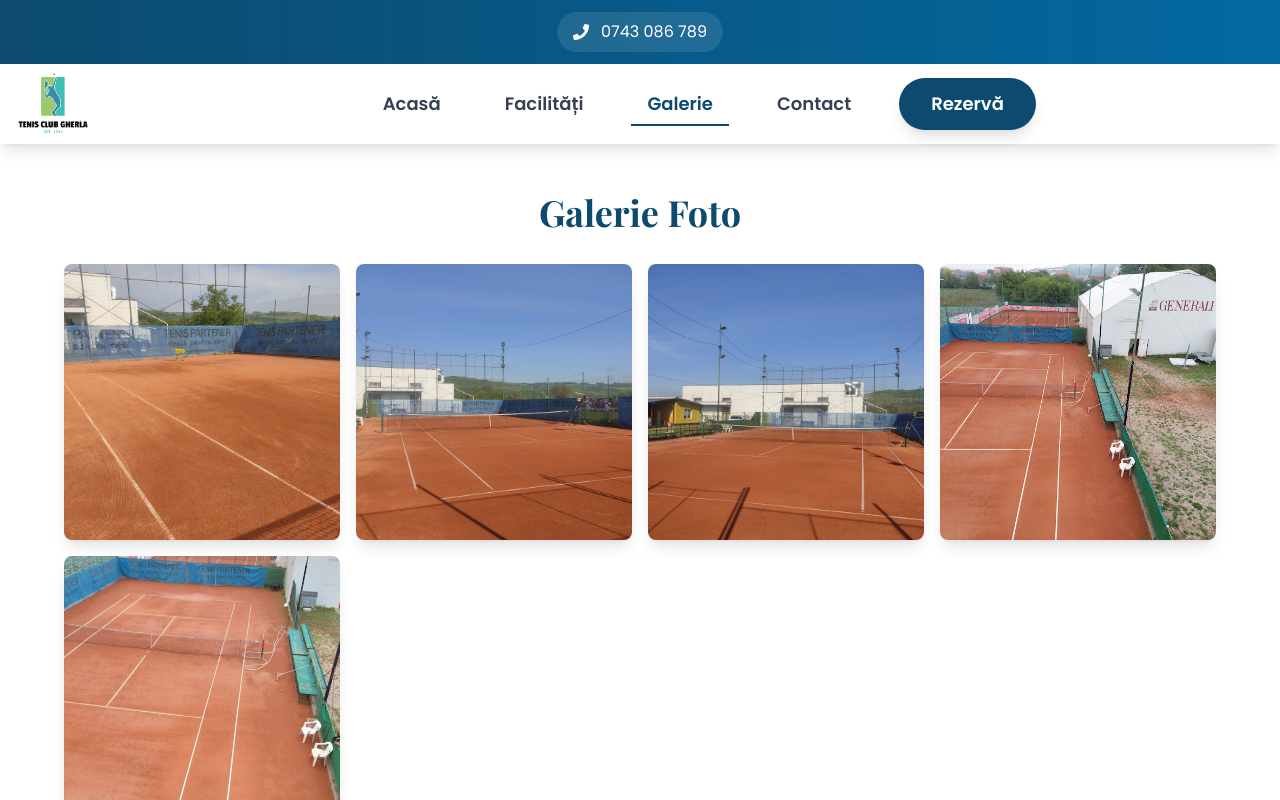
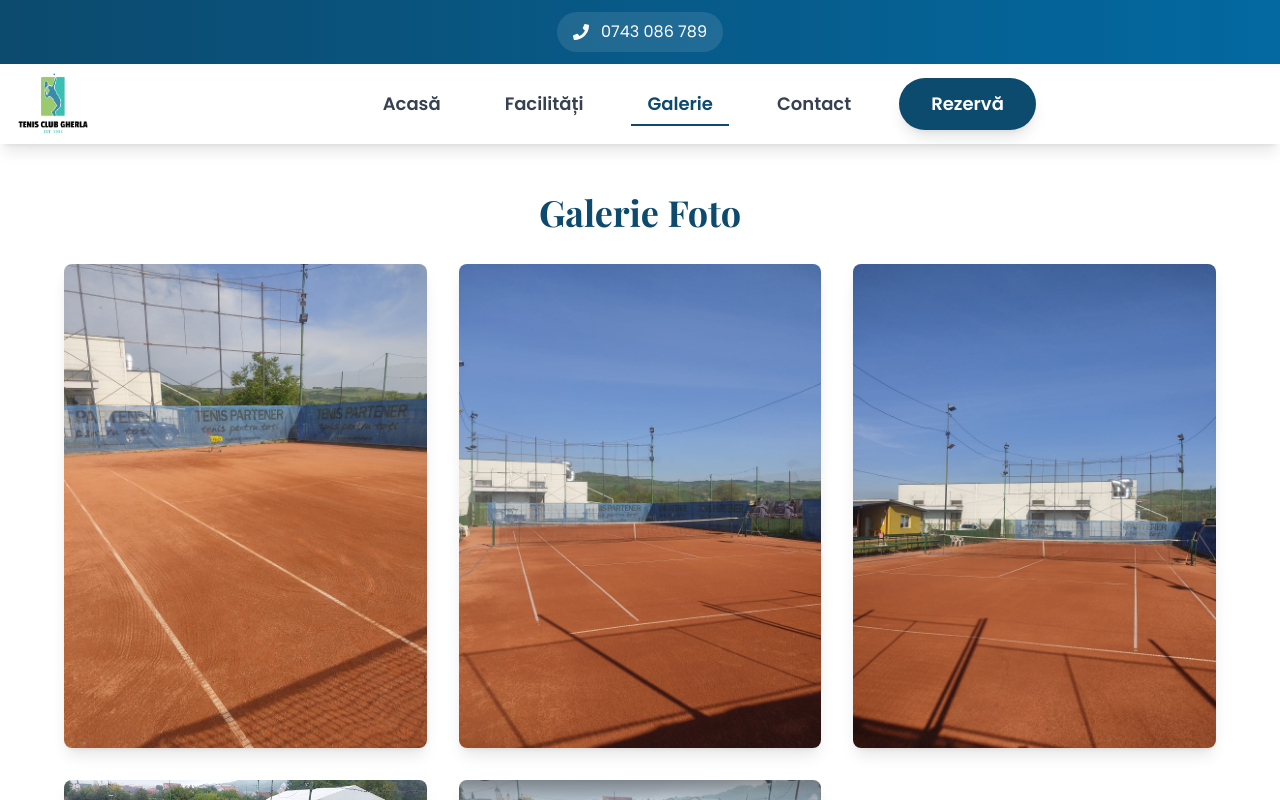
Before and after one commit to feudalics02/tennis-gherla-website, a React (Create React App) app: page /galerie in a window 1280 px wide. Shown: the top 800 px of the page. Built offline with nearby package versions, Linux system fonts and the light colour scheme.

Commit message:
feat: improve gallery image quality and aspect ratio handling

```diff
--- a/src/Components/GalleryPage.js
+++ b/src/Components/GalleryPage.js
@@ -35,17 +35,17 @@ export default function GalleryPage() {
                         Galerie Foto
                     </h2>
 
-                    <div className="grid grid-cols-2 md:grid-cols-3 lg:grid-cols-4 gap-4">
+                    <div className="grid grid-cols-1 md:grid-cols-2 lg:grid-cols-3 gap-8">
                         {images.map((img, index) => (
                             <div
                                 key={index}
-                                className="relative aspect-square cursor-pointer hover:scale-105 transition-transform duration-300"
+                                className="relative cursor-pointer hover:scale-105 transition-transform duration-300"
                                 onClick={() => openImage(index)}
                             >
                                 <img
                                     src={img}
                                     alt={`Teren ${index + 1}`}
-                                    className="w-full h-full object-cover rounded-lg shadow-lg"
+                                    className="w-full h-auto rounded-lg shadow-lg"
                                     loading="lazy"
                                 />
                             </div>
@@ -64,7 +64,8 @@ export default function GalleryPage() {
                         <img
                             src={images[selectedIndex]}
                             alt={`Teren ${selectedIndex + 1}`}
-                            className="max-w-full max-h-full object-contain rounded-lg"
+                            className="max-w-[90vw] max-h-[90vh] rounded-lg"
+                            style={{ objectFit: 'contain' }}
                         />
 
                         {/* Navigation buttons */}
```
